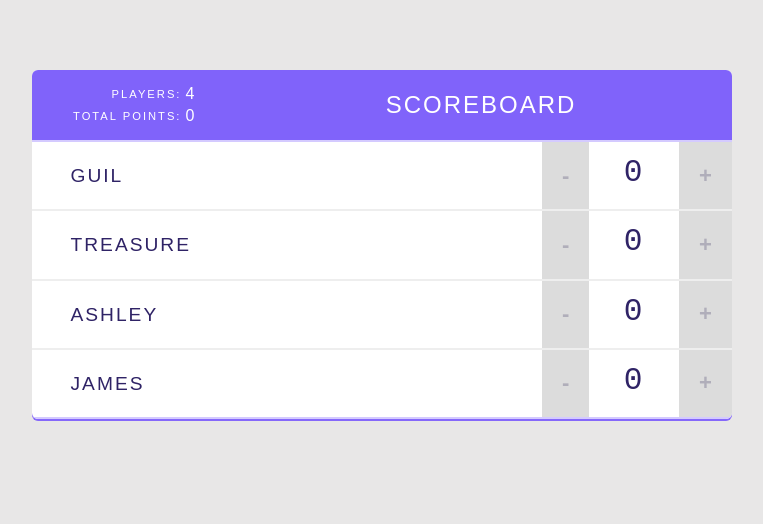
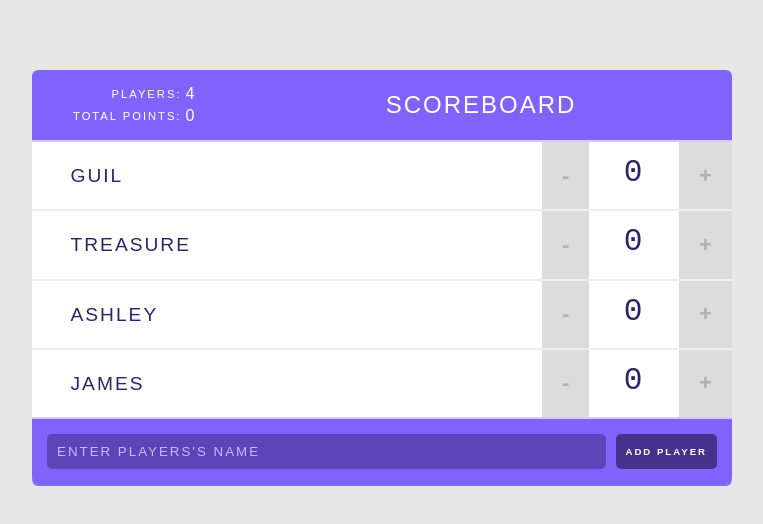
Before and after one commit to ramandeepformay/scorecard, a React (Create React App) app: page / in a window 1280 px wide. Shown: the top 524 px of the page, without its empty margins (258-1021 px from the left). Built offline with nearby package versions, Linux system fonts and the light colour scheme.

Commit message:
new player addition functionality

```diff
--- /dev/null
+++ b/src/components/AddPlayerForm.js
@@ -0,0 +1,43 @@
+import React,{Component} from "react";
+
+class AddPlayerForm extends Component{
+    // initalizing the value as an emplty literal
+    state={
+        value:""
+    };
+    // value change handler
+    handleValueChange=(e)=>{
+        this.setState({
+                value:e.target.value
+            })
+        }
+
+    // submit handler
+    handleSubmit=(e)=>{
+        // stopping the dafault behaviour of the browser
+        e.preventDefault();
+        // passing the current value of input  using add player prop
+        this.props.addPlayer(this.state.value);
+    }
+
+    render(){
+        return(
+            // calling on submit event to add player
+            <form onSubmit={this.handleSubmit}>
+            {/* calling on change as when we type in the input , its internal state changes */}
+                <input
+                    type="text"
+                    value={this.state.value}
+                    onChange={this.handleValueChange}
+                    placeholder="Enter Players's Name"
+                />
+                <input
+                    type="submit"
+                    value="Add Player"
+                />
+            </form>
+        );
+
+    }
+}
+export default AddPlayerForm;
--- a/src/components/App.js
+++ b/src/components/App.js
@@ -2,6 +2,7 @@
 //importing Header and Player component
 import Header from "./Header";
 import Player from "./Player";
+import AddPlayerForm from "./AddPlayerForm"
 // Main app component
 class App extends Component {
   // players state containing name of the player, its score as well as id for the key
@@ -43,8 +44,24 @@
         score: prevState.players[index].score += delta
       }));
   }
+  // setting counter value
+  prevId = 5;
 
-
+  //adding new player
+  newPlayerHandler=(name)=>{
+    this.setState((prevState)=>{
+      return{
+        players:[
+          ...prevState.players,
+          {
+            //  name:name or name both are same
+          name,
+          score:0,
+          id:this.prevId+=1
+        }]
+      }
+    })
+  }
   render() {
     return (
       <div className="scoreboard">
@@ -66,6 +83,8 @@
             index={index}
           />
         )}
+        {/* adding add player componnent */}
+        <AddPlayerForm addPlayer={this.newPlayerHandler}/>
       </div>
     );
   }
--- a/src/components/Stats.js
+++ b/src/components/Stats.js
@@ -7,6 +7,7 @@
     const totalScore = props.totalPlayers.reduce((acc, cur)=>{
         return acc+cur.score
     },0);
+
     return(
         <table className="stats">
             <tbody>
@@ -22,4 +23,5 @@
         </table>
     );
 }
+
 export default Stats;
```
Also changed, not shown: src/components/Counter.js (+5 -3 lines), src/components/Header.js (+5 -4 lines), src/components/Player.js (+5 -8 lines).
